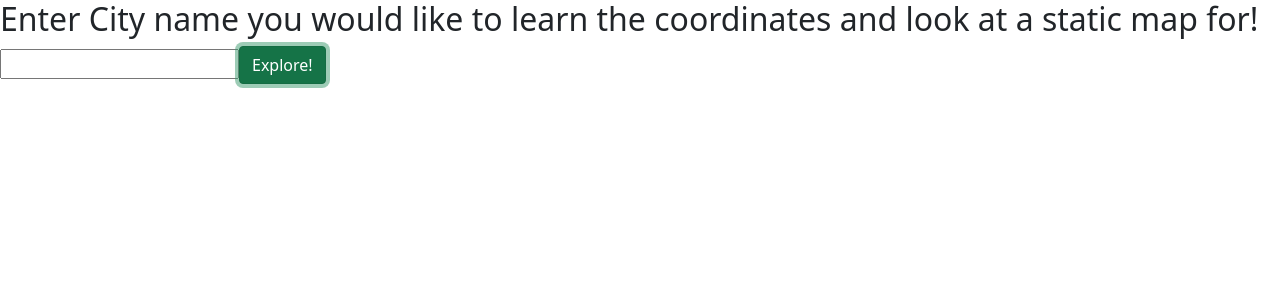
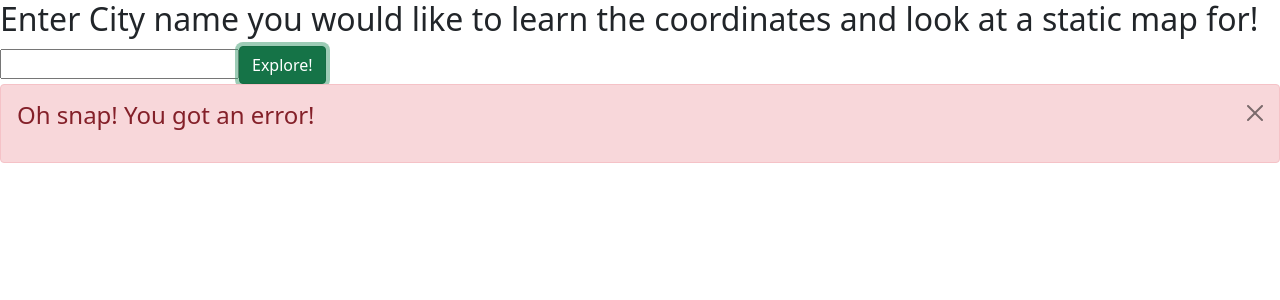
Before and after one commit to RushabhJSoni/city-explorer, a React (Create React App) app: page / in a window 1280 px wide. Both pictures are taken after a click on the button "Explore!". Shown: the top 300 px of the page. Built offline with nearby package versions, Linux system fonts and the light colour scheme; no server answers.

Commit message:
created react app which shoes lat,long and displays static map img and error

```diff
--- a/src/App.js
+++ b/src/App.js
@@ -2,6 +2,7 @@ import React, { Component } from "react";
 import axios from 'axios';
 import { render } from "@testing-library/react";
 import { Button } from "react-bootstrap";
+import { Alert } from "react-bootstrap";
 
 export default class App extends
 Component {
@@ -45,7 +46,12 @@ render() {
         <Button  variant="success" onClick={this.handleClick}>Explore!</Button>
         {this.state.location &&<h1>Name : {this.state.location.display_name} Latitude = {this.state.location.lat}, Longitude = {this.state.location.lon}</h1>}
         {this.state.location &&<img src={`https://maps.locationiq.com/v3/staticmap?key=${process.env.REACT_APP_LOCATION_KEY}&center=${this.state.location.lat},${this.state.location.lon}&size=300x300`}/>}
+        {this.state.error && <Alert variant="danger" onClose={() => this.setState({error: true})} dismissible>
+        <Alert.Heading>Oh snap! You got an error!</Alert.Heading>
+        <p>
 
+        </p>
+      </Alert>}
       </div>
     )
   }
```
